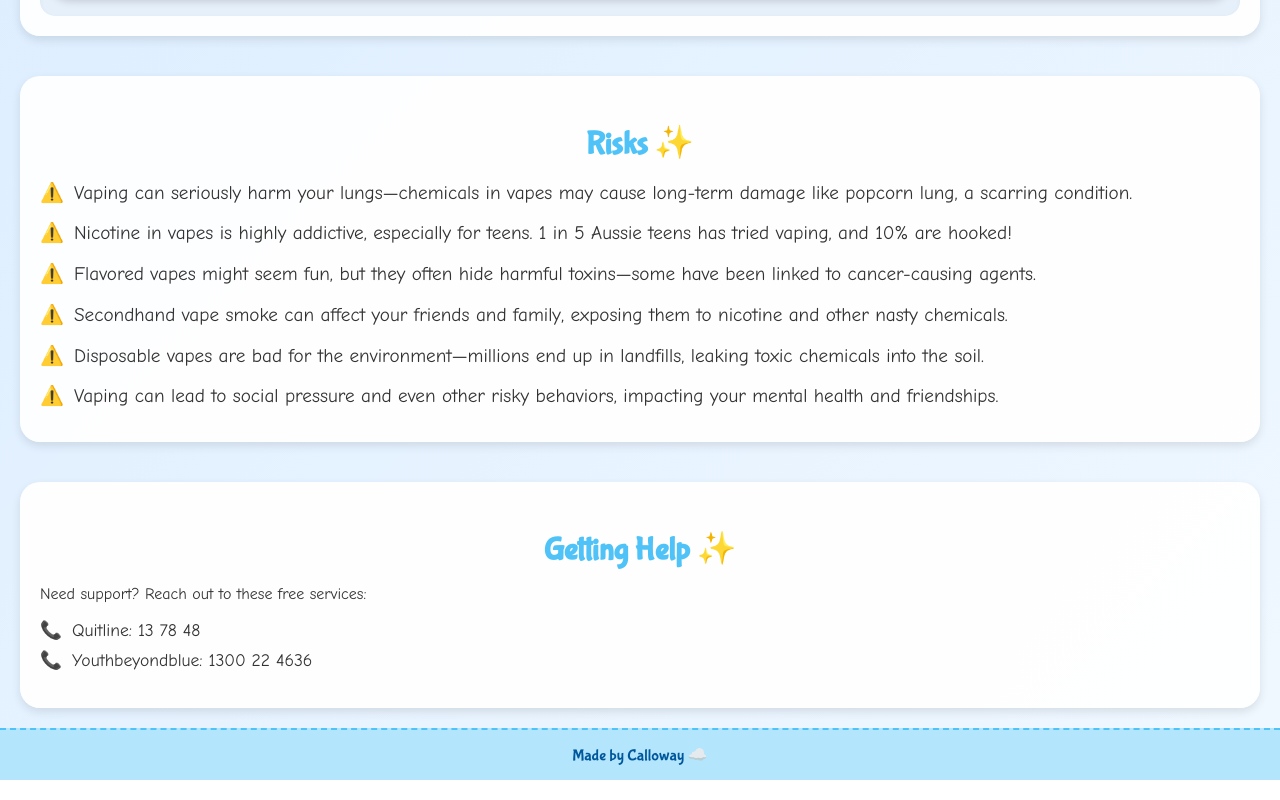
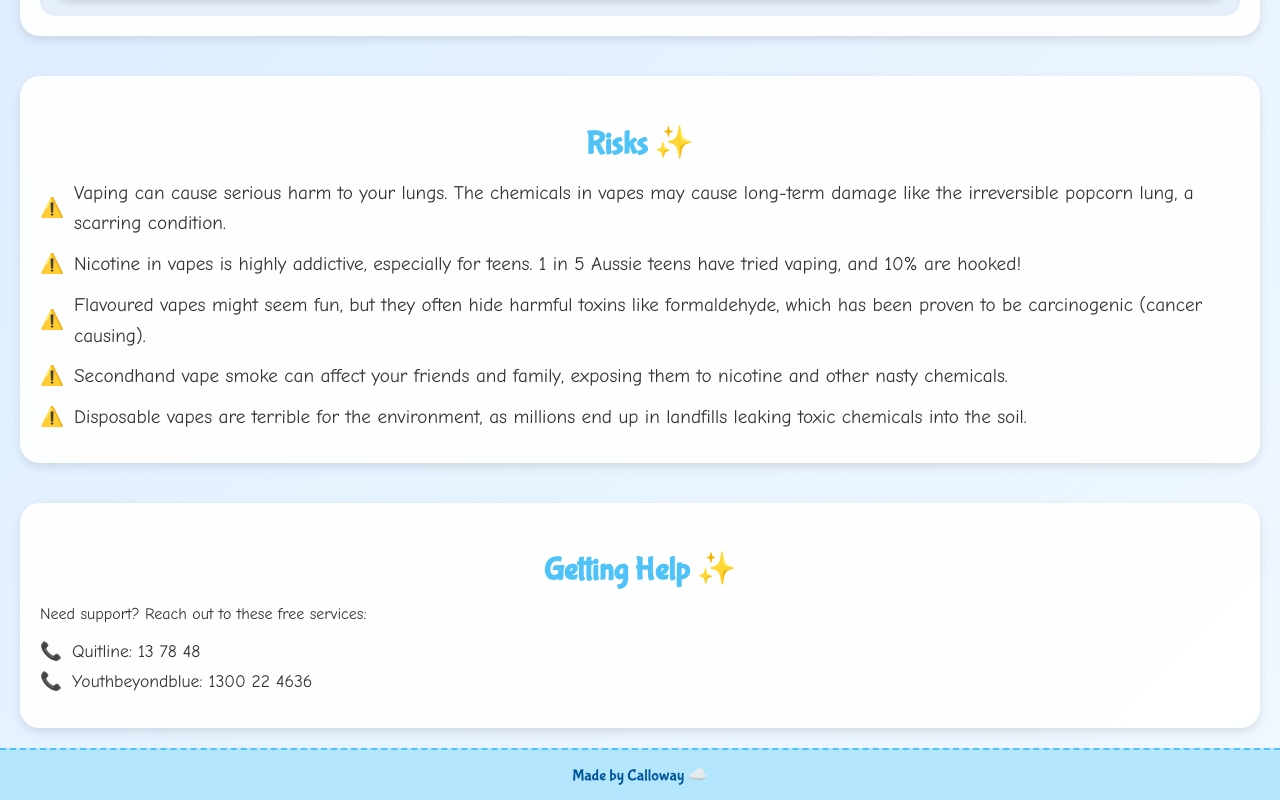
Before and after one commit to health-expo-quiz/cleartheair, a plain HTML site: page index.html in a window 1280 px wide. Shown: the part 920-1720 px from the top of the page. Drawn offline with Linux system fonts and the light colour scheme.

Commit message:
Update index.html

```diff
--- a/index.html
+++ b/index.html
@@ -182,12 +182,11 @@
   <section id="risks">
     <h2>Risks ✨</h2>
     <div class="risks-content">
-      <p>Vaping can seriously harm your lungs—chemicals in vapes may cause long-term damage like popcorn lung, a scarring condition.</p>
-      <p>Nicotine in vapes is highly addictive, especially for teens. 1 in 5 Aussie teens has tried vaping, and 10% are hooked!</p>
-      <p>Flavored vapes might seem fun, but they often hide harmful toxins—some have been linked to cancer-causing agents.</p>
+      <p>Vaping can cause serious harm to your lungs. The chemicals in vapes may cause long-term damage like the irreversible popcorn lung, a scarring condition.</p>
+      <p>Nicotine in vapes is highly addictive, especially for teens. 1 in 5 Aussie teens have tried vaping, and 10% are hooked!</p>
+      <p>Flavoured vapes might seem fun, but they often hide harmful toxins like formaldehyde, which has been proven to be carcinogenic (cancer causing).</p>
       <p>Secondhand vape smoke can affect your friends and family, exposing them to nicotine and other nasty chemicals.</p>
-      <p>Disposable vapes are bad for the environment—millions end up in landfills, leaking toxic chemicals into the soil.</p>
-      <p>Vaping can lead to social pressure and even other risky behaviors, impacting your mental health and friendships.</p>
+      <p>Disposable vapes are terrible for the environment, as millions end up in landfills leaking toxic chemicals into the soil.</p>
     </div>
   </section>
   <section id="help">
```
